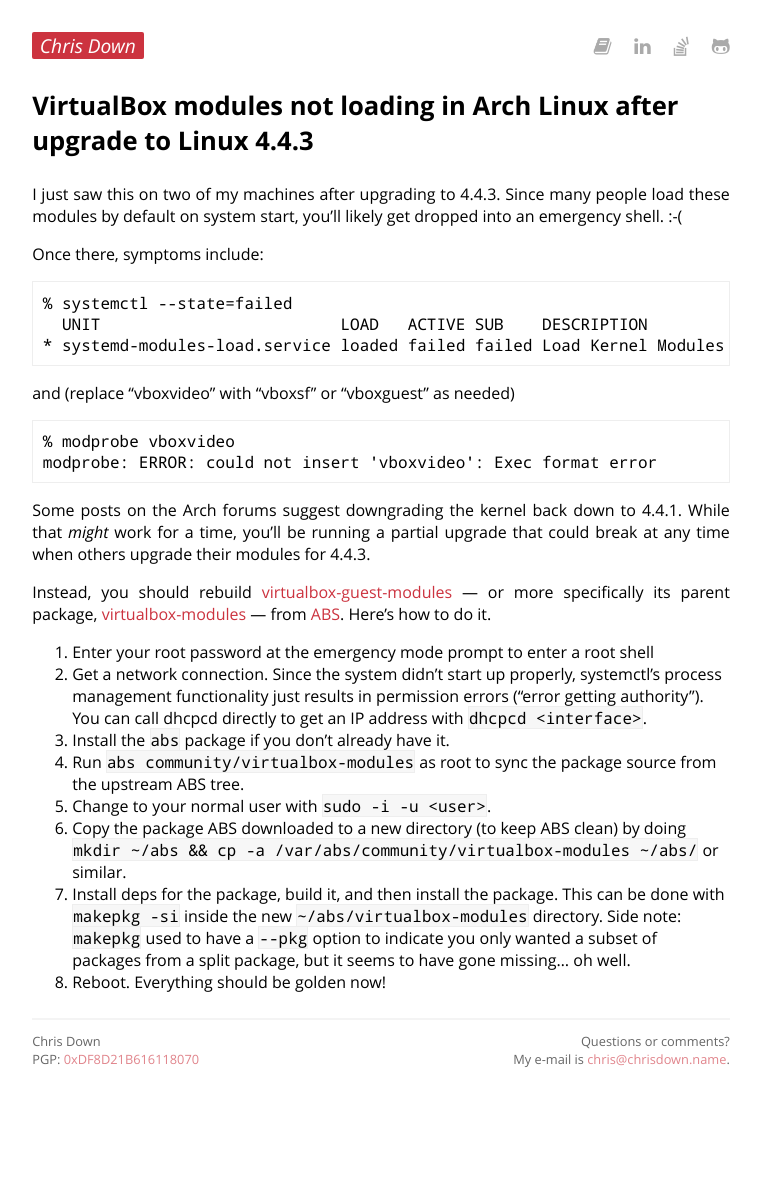
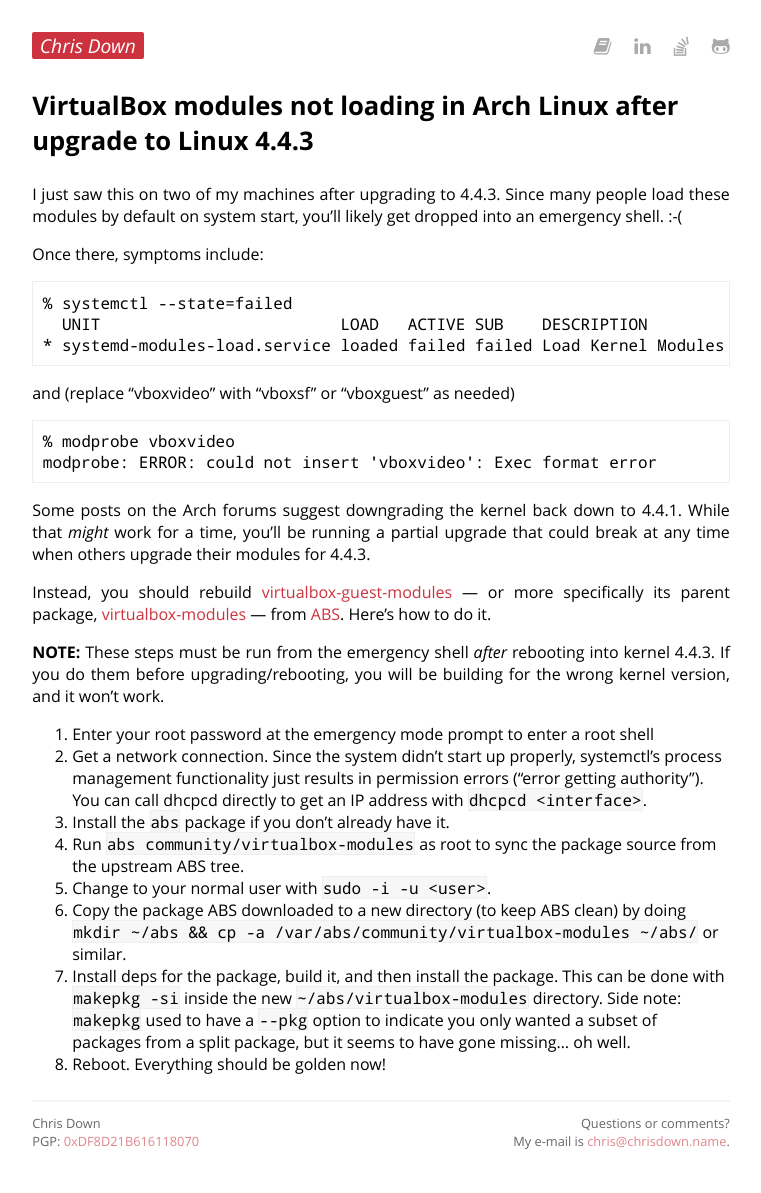
Before and after one commit to cdown/chrisdown.name, a Jekyll site: the page built from _posts/2016-03-03-virtualbox-modules-not-loading-after-upgrading-arch-linux-to-443.md, in a window 1280 px wide. Shown: the whole page, without its empty margins (259-1020 px from the left). Built offline with Jekyll 4.4.1, drawn with Linux system fonts in a browser that asks for light colours; before the commit the page ends 1111 px from its top, so only the background shows below that.

Commit message:
Add note about rebooting

```diff
--- a/_posts/2016-03-03-virtualbox-modules-not-loading-after-upgrading-arch-linux-to-443.md
+++ b/_posts/2016-03-03-virtualbox-modules-not-loading-after-upgrading-arch-linux-to-443.md
@@ -26,6 +26,10 @@ Instead, you should rebuild [virtualbox-guest-modules][] &mdash; or more
 specifically its parent package, [virtualbox-modules][] &mdash; from [ABS][].
 Here's how to do it.
 
+**NOTE:** These steps must be run from the emergency shell *after* rebooting
+into kernel 4.4.3. If you do them before upgrading/rebooting, you will be
+building for the wrong kernel version, and it won't work.
+
 [virtualbox-guest-modules]: https://www.archlinux.org/packages/community/x86_64/virtualbox-guest-modules/
 [virtualbox-modules]: https://www.archlinux.org/packages/community/x86_64/virtualbox-modules/
 [ABS]: https://www.archlinux.org/packages/community/x86_64/virtualbox-modules/
```
